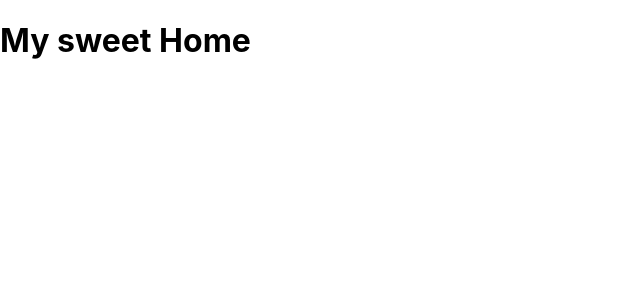
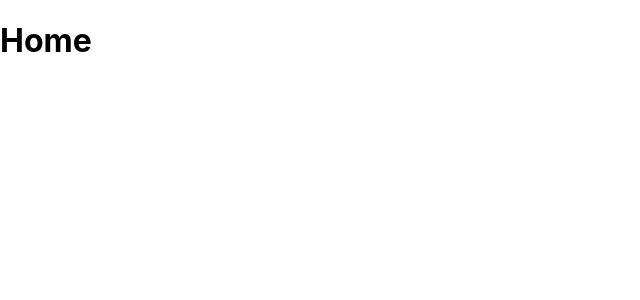
Before and after one commit to Chlopes92/OdysseeCulinaire, a React (Create React App) app: page / in a window 1280 px wide. Shown: the top 300 px of the page, without its empty margins (0-640 px from the left). Built offline with nearby package versions, Linux system fonts and the light colour scheme.

Commit message:
rename pages

```diff
--- a/src/AppRouter.tsx
+++ b/src/AppRouter.tsx
@@ -1,11 +1,11 @@
 import App from "App"
-import Cart from "pages/Cart"
-import Error from "pages/Error"
-import Home from "pages/Home"
-import Order from "pages/Order"
-import Payment from "pages/Payment"
-import ProductDetail from "pages/ProductDetails"
-import Products from "pages/Products"
+import CartPage from "pages/CartPage"
+import ErrorPage from "pages/ErrorPage"
+import HomePage from "pages/HomePage"
+import OrderPage from "pages/OrderPage"
+import PaymentPage from "pages/PaymentPage"
+import ProductDetailPage from "pages/ProductDetailPage"
+import ProductsPage from "pages/ProductsPage"
 import { RouterProvider, createBrowserRouter } from "react-router-dom"
 
 const AppRouter = () => {
@@ -13,31 +13,31 @@ const AppRouter = () => {
         {
             path: "/",
             element: <App />,
-            errorElement: <Error />,
+            errorElement: <ErrorPage />,
             children:[
                 {
                     index: true,
-                    element: <Home />,
+                    element: <HomePage />,
                 },
                 {
                     path: "/products",
-                    element: <Products />,
+                    element: <ProductsPage />,
                 },
                 {
                     path: "/product/:id",
-                    element: <ProductDetail />,
+                    element: <ProductDetailPage />,
                 },
                 {
                     path:"/cart",
-                    element: <Cart />
+                    element: <CartPage />
                 },
                 {
                     path: "/payment",
-                    element: <Payment />,
+                    element: <PaymentPage />,
                 },
                 {
                     path: "/order",
-                    element: <Order />,
+                    element: <OrderPage />,
                 }
             ]
         }
--- a/src/pages/Cart.tsx
+++ b/src/pages/CartPage.tsx
@@ -1,4 +1,4 @@
-const Cart = () =>{
+const CartPage = () =>{
     return (
         <main>
             <h1>Cart</h1>
@@ -6,4 +6,4 @@ const Cart = () =>{
     );
 }
 
-export default Cart;
+export default CartPage;
--- a/src/pages/Error.tsx
+++ b/src/pages/ErrorPage.tsx
@@ -1,4 +1,4 @@
-const Error = () =>{
+const ErrorPage = () =>{
     return (
         <main>
             <h1>Error</h1>
@@ -6,4 +6,4 @@ const Error = () =>{
     );
 }
 
-export default Error;
+export default ErrorPage;
--- a/src/pages/Home.tsx
+++ /dev/null
@@ -1,9 +0,0 @@
-const Home = () =>{
-    return (
-        <main>
-            <h1>My sweet Home</h1>
-        </main>
-    );
-}
-
-export default Home;
--- /dev/null
+++ b/src/pages/HomePage.tsx
@@ -0,0 +1,9 @@
+const HomePage = () =>{
+    return (
+        <main>
+            <h1>Home</h1>
+        </main>
+    );
+}
+
+export default HomePage;
--- a/src/pages/Order.tsx
+++ b/src/pages/OrderPage.tsx
@@ -1,4 +1,4 @@
-const Order = () =>{
+const OrderPage = () =>{
     return (
         <main>
             <h1>Order</h1>
@@ -6,4 +6,4 @@ const Order = () =>{
     );
 }
 
-export default Order;
+export default OrderPage;
--- a/src/pages/Payment.tsx
+++ b/src/pages/PaymentPage.tsx
@@ -1,4 +1,4 @@
-const Payment = () =>{
+const PaymentPage = () =>{
     return (
         <main>
             <h1>Payment</h1>
@@ -6,4 +6,4 @@ const Payment = () =>{
     );
 }
 
-export default Payment;
+export default PaymentPage;
--- a/src/pages/ProductDetails.tsx
+++ b/src/pages/ProductDetailPage.tsx
@@ -1,4 +1,4 @@
-const ProductDetail = () =>{
+const ProductDetailPage = () =>{
     return (
         <main>
             <h1>ProductDetail</h1>
@@ -6,4 +6,4 @@ const ProductDetail = () =>{
     );
 }
 
-export default ProductDetail;
+export default ProductDetailPage;
--- a/src/pages/Products.tsx
+++ b/src/pages/ProductsPage.tsx
@@ -1,10 +1,9 @@
-const Products = () =>{
+const ProductsPage = () =>{
     return (
         <main>
             <h1>Products</h1>
-            <p>Holà</p>
         </main>
     );
 }
 
-export default Products;
+export default ProductsPage;
```
Also changed, not shown: public/logo192.png (deleted), public/logo512.png (deleted).
